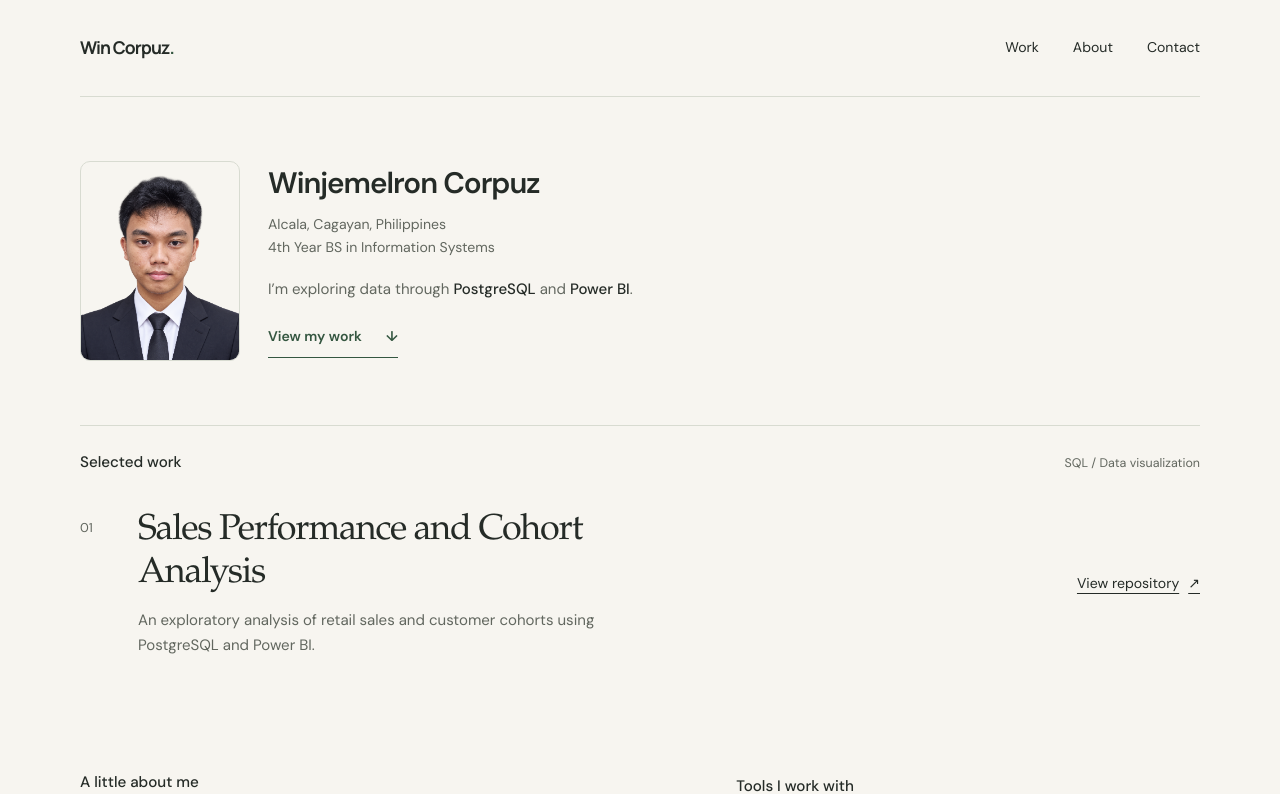
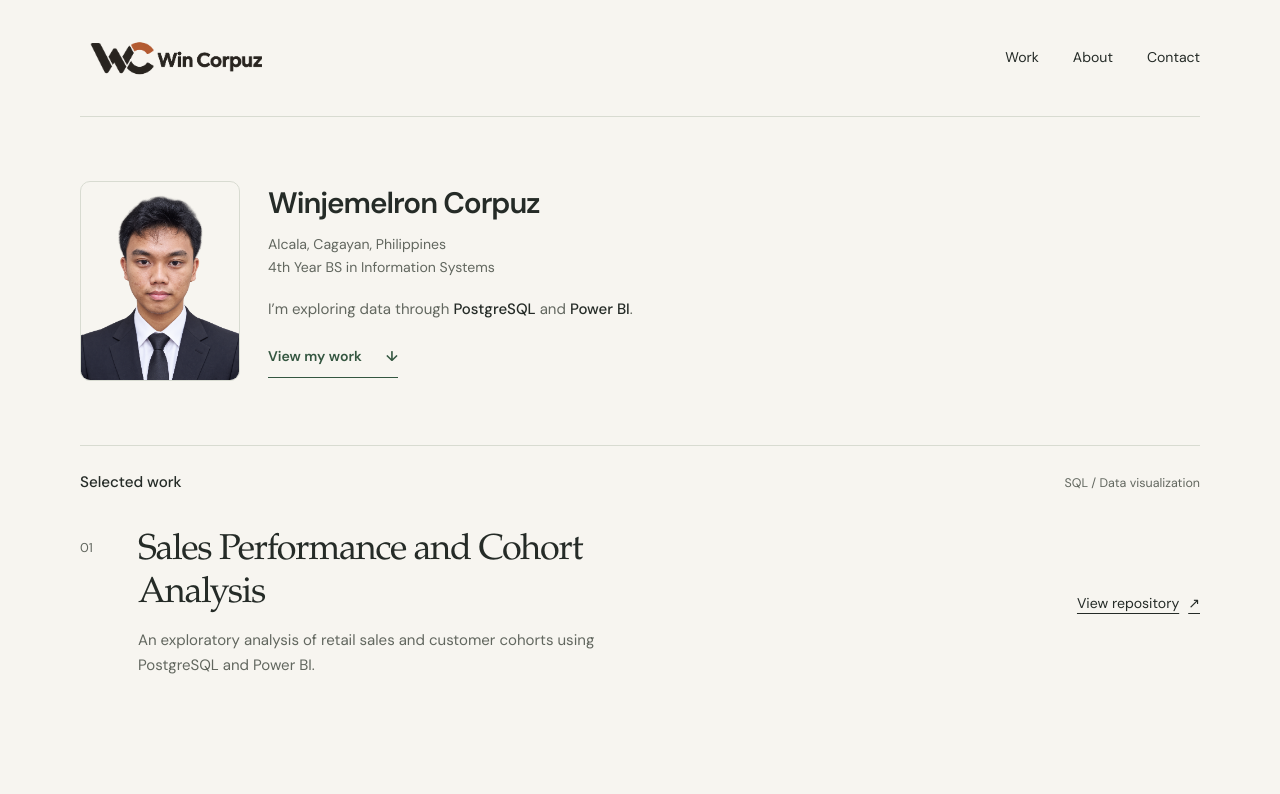
Before and after one commit to pd-winsql/portfolio, a React (Vite) app: page / in a window 1280 px wide. Shown: the top 794 px of the page. Built offline with nearby package versions, Linux system fonts and the light colour scheme.

Commit message:
incorporate logo to the navbar

```diff
--- a/src/components/PortfolioSections.jsx
+++ b/src/components/PortfolioSections.jsx
@@ -8,7 +8,9 @@ function ExternalLink({ href, children, className = '' }) {
 export function Navigation() {
   return (
     <header className="site-header">
-      <a className="wordmark" href="#home" aria-label="Win Corpuz, back to introduction">Win Corpuz<span aria-hidden="true">.</span></a>
+      <a className="wordmark" href="#home" aria-label="Win Corpuz, back to introduction">
+        <img src={`${import.meta.env.BASE_URL}assets/win-corpuz-logo-v2.png`} alt="Win Corpuz" width="192" height="64" />
+      </a>
       <nav aria-label="Main navigation">
         <a href="#work">Work</a><a href="#about">About</a><a href="#contact">Contact</a>
       </nav>
--- a/styles.css
+++ b/styles.css
@@ -1,4 +1,4 @@
-@import url('https://fonts.googleapis.com/css2?family=DM+Sans:wght@400;500;600;700&family=Manrope:wght@500;600;700&display=swap');
+@import url('https://fonts.googleapis.com/css2?family=DM+Sans:wght@400;500;600;700&display=swap');
 
 :root {
   --paper: #f7f5f0;
@@ -24,8 +24,8 @@ img { max-width: 100%; display: block; }
 .skip-link { position: fixed; left: 24px; top: -100px; padding: 12px 20px; background: var(--paper); z-index: 5; border: 2px solid var(--accent); }
 .skip-link:focus { top: 12px; }
 .site-header { display: flex; align-items: center; justify-content: space-between; padding-block: 26px; border-bottom: 1px solid var(--rule); gap: 12px; }
-.wordmark { font-family: 'Manrope', var(--sans); font-weight: 700; font-size: 1.1rem; letter-spacing: -.05em; white-space: nowrap; }
-.wordmark span { color: var(--accent); }
+.wordmark { display: inline-flex; align-items: center; min-height: 44px; flex-shrink: 0; }
+.wordmark img { width: 144px; height: auto; }
 .site-header nav { display: flex; gap: clamp(12px, 3vw, 34px); }
 .site-header nav a { font-size: .88rem; display: inline-flex; align-items: center; min-height: 44px; }
 .hero { padding-block: clamp(40px, 5vw, 64px); display: flex; flex-direction: column; align-items: center; gap: 24px; text-align: center; animation: arrive .7s ease-out both; }
@@ -73,6 +73,7 @@ a:hover .external-mark { transform: translate(2px, -2px); }
 .site-footer a { display: inline-flex; align-items: center; min-height: 44px; }
 @keyframes arrive { from { opacity: 0; transform: translateY(12px); } to { opacity: 1; transform: translateY(0); } }
 @media (min-width: 620px) {
+  .wordmark img { width: 192px; }
   .page-shell { width: min(1120px, calc(100% - 80px)); }
   .hero { flex-direction: row; text-align: left; gap: 28px; }
   .hero-portrait { width: 160px; height: 200px; }
@@ -89,7 +90,7 @@ a:hover .external-mark { transform: translate(2px, -2px); }
 @media (max-width: 359px) {
   .page-shell { width: calc(100% - 32px); }
   .site-header nav { gap: 10px; }
-  .wordmark { font-size: 1rem; }
+  .wordmark img { width: 128px; }
   .site-header nav a { font-size: .78rem; }
   .skills dl > div { grid-template-columns: 90px 1fr; }
 }
```
